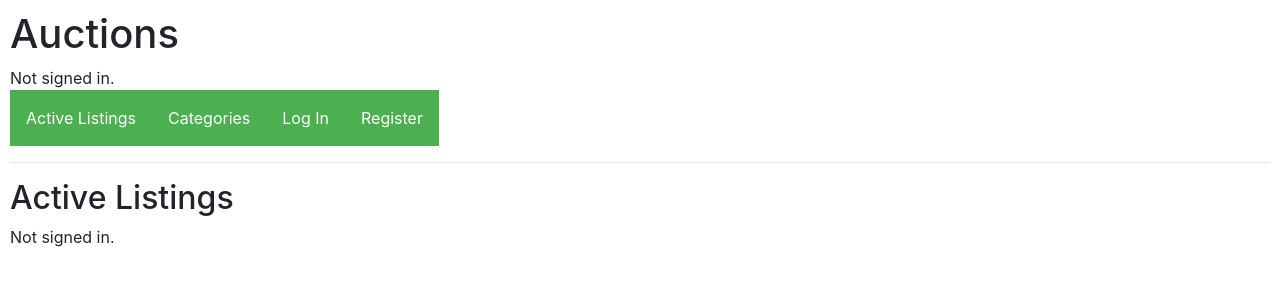
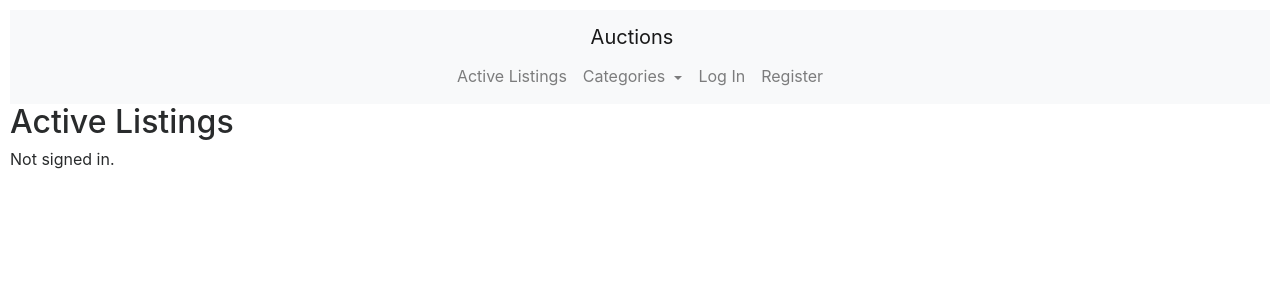
Before and after one commit to sultanby/cs50-web, a Django app: page / in a window 1280 px wide. Shown: the top 300 px of the page. Run offline with Django 3.2, Linux system fonts and the light colour scheme; data comes from the database, SQL or seed files in the repository; both versions use the stored data as it was after the commit; some libraries are stand-ins or nearby versions.

Commit message:
web-50 commerce style .gitignore

```diff
--- a/commerce/auctions/static/auctions/styles.css
+++ b/commerce/auctions/static/auctions/styles.css
@@ -1,58 +1,5 @@
 body {
     padding: 10px;
-}
-
-.dropbtn {
-  background-color: #4CAF50;
-  color: white;
-  padding: 16px;
-  font-size: 16px;
-  border: none;
-  cursor: pointer;
-}
-
-.navbtn {
-  background-color: #4CAF50;
-  color: white;
-  padding: 16px;
-  font-size: 16px;
-  border: none;
-  cursor: pointer;
-  text-decoration:none
-}
-
-.dropdown {
-  position: relative;
-  display: inline-block;
-}
-
-.dropdown-content {
-  display: none;
-  position: absolute;
-  background-color: #f9f9f9;
-  min-width: 160px;
-  box-shadow: 0px 8px 16px 0px rgba(0,0,0,0.2);
-  z-index: 1;
-}
-
-.dropdown-content a {
-  color: black;
-  padding: 12px 16px;
-  text-decoration: none;
-  display: block;
-}
-
-.dropdown-content a:hover {background-color: #f1f1f1}
-
-.dropdown:hover .dropdown-content {
-  display: block;
-}
-
-.dropdown:hover .dropbtn {
-  background-color: #3e8e41;
-}
-.navbtn:hover {
-  color: white
 }
 
 .card {
@@ -102,19 +49,6 @@ div#columns figure figcaption {
   line-height: 1.5;
 }
 
-div#columns small {
-  font-size: 1rem;
-  float: right;
-  text-transform: uppercase;
-  color: #aaa;
-}
-
-div#columns small a {
-  color: #666;
-  text-decoration: none;
-  transition: .4s color;
-}
-
 div#columns:hover figure:not(:hover) {
 	opacity: 0.4;
 }
@@ -123,3 +57,10 @@ div#columns:hover figure:not(:hover) {
   #columns { column-gap: 0px; }
   #columns figure { width: 100%; }
 }
+
+.sign {
+    position: absolute;
+    right: 0px;
+    width: 200px;
+    padding: 10px;
+}
--- a/commerce/auctions/templates/auctions/layout.html
+++ b/commerce/auctions/templates/auctions/layout.html
@@ -5,53 +5,77 @@
     <head>
         <title>{% block title %}Auctions{% endblock %}</title>
         <link rel="stylesheet" href="https://stackpath.bootstrapcdn.com/bootstrap/4.4.1/css/bootstrap.min.css" integrity="sha384-Vkoo8x4CGsO3+Hhxv8T/Q5PaXtkKtu6ug5TOeNV6gBiFeWPGFN9MuhOf23Q9Ifjh" crossorigin="anonymous">
+        <script src="https://code.jquery.com/jquery-3.2.1.slim.min.js" integrity="sha384-KJ3o2DKtIkvYIK3UENzmM7KCkRr/rE9/Qpg6aAZGJwFDMVNA/GpGFF93hXpG5KkN" crossorigin="anonymous"></script>
+        <script src="https://cdnjs.cloudflare.com/ajax/libs/popper.js/1.12.9/umd/popper.min.js" integrity="sha384-ApNbgh9B+Y1QKtv3Rn7W3mgPxhU9K/ScQsAP7hUibX39j7fakFPskvXusvfa0b4Q" crossorigin="anonymous"></script>
+
+        <link rel="stylesheet" href="https://maxcdn.bootstrapcdn.com/bootstrap/4.0.0-beta.3/css/bootstrap.min.css" integrity="sha384-Zug+QiDoJOrZ5t4lssLdxGhVrurbmBWopoEl+M6BdEfwnCJZtKxi1KgxUyJq13dy" crossorigin="anonymous">
+        <script src="https://maxcdn.bootstrapcdn.com/bootstrap/4.0.0-beta.3/js/bootstrap.min.js" integrity="sha384-a5N7Y/aK3qNeh15eJKGWxsqtnX/wWdSZSKp+81YjTmS15nvnvxKHuzaWwXHDli+4" crossorigin="anonymous"></script>
         <link href="{% static 'auctions/styles.css' %}" rel="stylesheet">
     </head>
     <body>
-        <h1>Auctions</h1>
-        <div>
+        <nav class="navbar navbar-expand-lg navbar-light bg-light">
+            <a class="navbar-brand" href="#">Auctions</a>
+            <button class="navbar-toggler" type="button" data-toggle="collapse" data-target="#navbarTogglerDemo01" aria-controls="navbarTogglerDemo01" aria-expanded="false" aria-label="Toggle navigation">
+               <span class="navbar-toggler-icon"></span>
+            </button>
+
+            <div class="collapse navbar-collapse" id="navbarTogglerDemo01">
+                <ul class="navbar-nav mr-auto mt-2 mt-lg-0">
+                    <li class="nav-item">
+                        <a class="nav-link" href="{% url 'index' %}">Active Listings</a>
+                    </li>
+                    <li class="nav-item dropdown">
+                          <a class="nav-link dropdown-toggle" href="#" id="navbarDropdownMenuLink" data-toggle="dropdown" aria-haspopup="true" aria-expanded="false">
+                              Categories
+                          </a>
+                          <div class="dropdown-menu" aria-labelledby="navbarDropdownMenuLink">
+                              {% for category in categories_choosing %}
+                              <ul>
+                                  <li>
+                                      <a class="dropdown-item" value="{{category.category_id}}" href="{% url 'category' category.category_id %}">
+                                        {{ category }}
+                                      </a>
+                                  </li>
+                              </ul>
+                              {% endfor %}
+                          </div>
+                    </li>
+                </ul>
+                {% if user.is_authenticated %}
+                    <ul class="navbar-nav">
+                        <li class="nav-item">
+                            <a class="nav-link" href="{% url 'new_listing' %}">Create Listing</a>
+                        </li>
+                        <li class="nav-item">
+                            <a class="nav-link" href="{% url 'watchlist' user.id %}">Watchlist</a>
+                        </li>
+                    </ul>
+                    <ul class="navbar-nav ml-auto">
+                        <li class="nav-item">
+                            <div class="nav-link">
                                 {% if user.is_authenticated %}
                                     Signed in as <strong>{{ user.username }}</strong>.
                                 {% else %}
                                     Not signed in.
                                 {% endif %}
                             </div>
-        <ul class="nav">
-            <li class="nav-item">
-                <a class="nav-link navbtn" href="{% url 'index' %}">Active Listings</a>
                         </li>
                         <li class="nav-item">
-                <div class="dropdown">
-                  <button class="dropbtn">Categories</button>
-                  <div class="dropdown-content">
-                      {% for category in categories_choosing %}
-                        <ul>
-                            <li><a class="nav-link" value="{{category.category_id}}" href="{% url 'category' category.category_id %}">{{ category }}</a></li>
+                            <a class="nav-link" href="{% url 'logout' %}">Log Out</a>
+                        </li>
                     </ul>
-                      {% endfor %}
-                  </div>
-                </div>
-            </li>
-            {% if user.is_authenticated %}
+                {% else %}
+                    <ul class="navbar-nav ml-auto">
                         <li class="nav-item">
-                <a class="nav-link navbtn" href="{% url 'new_listing' %}">Create Listing</a>
+                            <a class="nav-link" href="{% url 'login' %}">Log In</a>
                         </li>
                         <li class="nav-item">
-                <a class="nav-link navbtn" href="{% url 'watchlist' user.id %}">Watchlist</a>
+                            <a class="nav-link" href="{% url 'register' %}">Register</a>
                         </li>
-                <li class="nav-item">
-                    <a class="nav-link navbtn" href="{% url 'logout' %}">Log Out</a>
-                </li>
-            {% else %}
-                <li class="nav-item">
-                    <a class="nav-link navbtn" href="{% url 'login' %}">Log In</a>
-                </li>
-                <li class="nav-item">
-                    <a class="nav-link navbtn" href="{% url 'register' %}">Register</a>
-                </li>
+                    </ul>
                 {% endif %}
-        </ul>
-        <hr>
+            </div>
+        </nav>
         {% block body %}
         {% endblock %}
     </body>
```
Also changed, not shown: commerce/db.sqlite3. Lines whose indentation alone changed are shown as unchanged.
